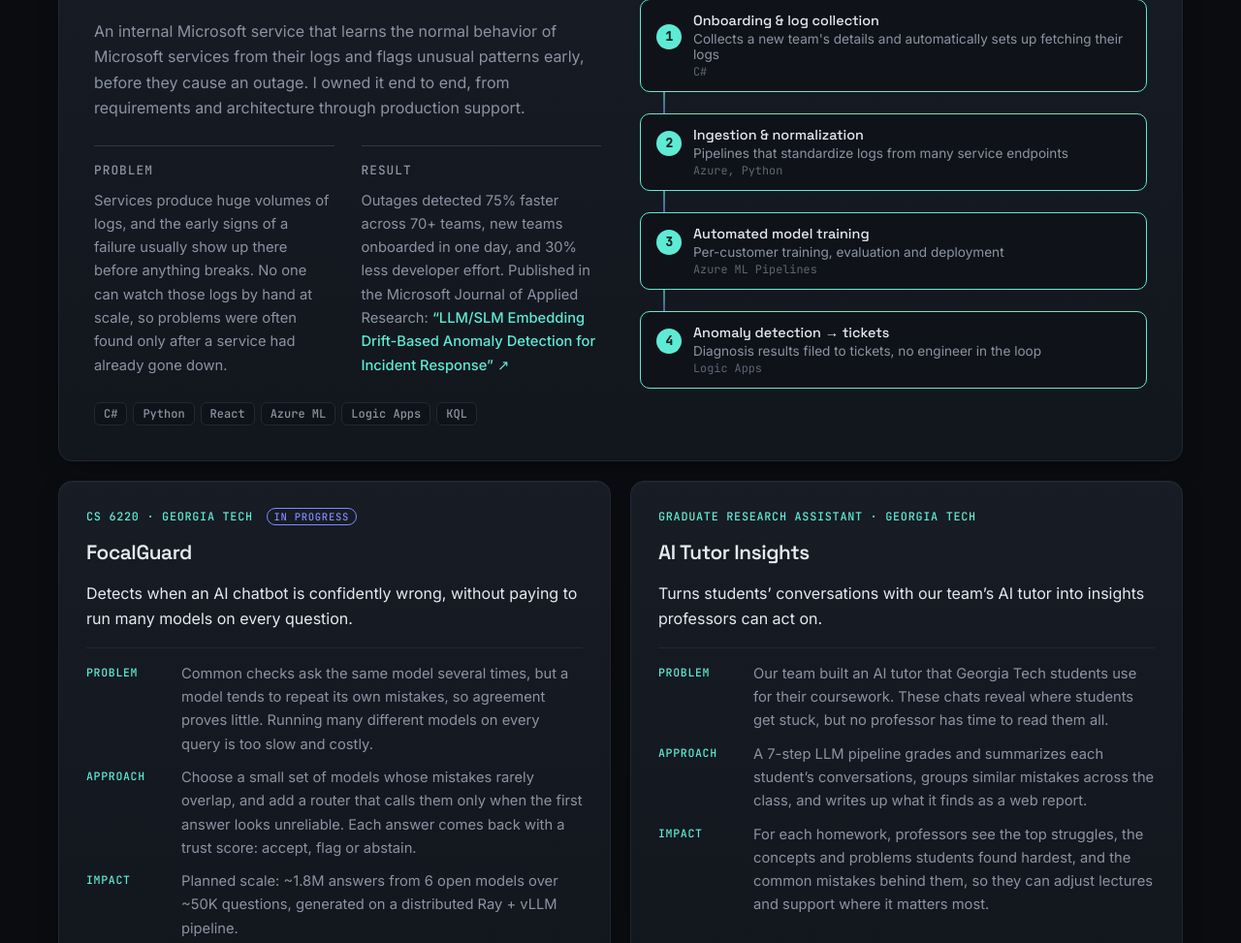
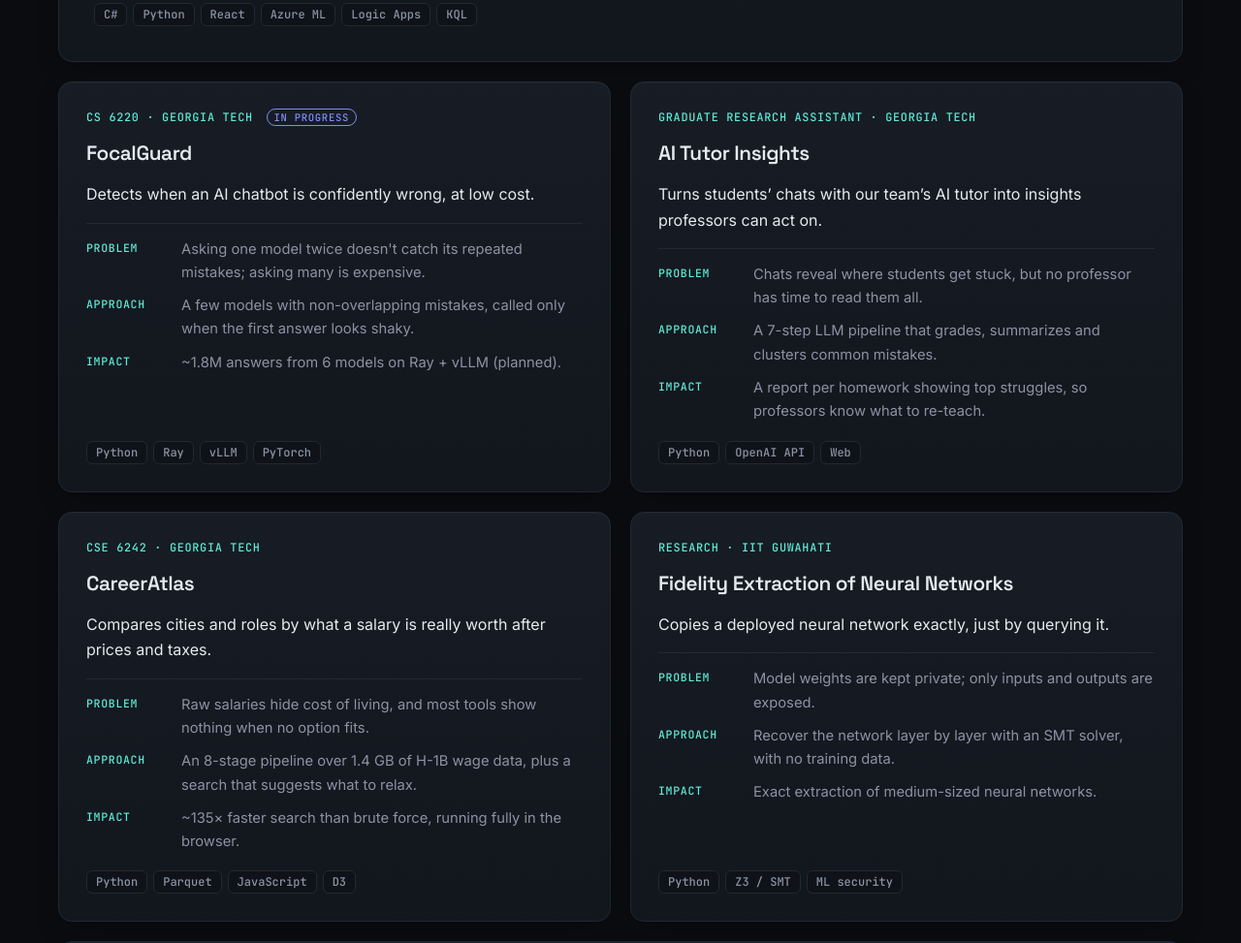
Before and after one commit to sgunti137/sgunti137.github.io, a plain HTML site: page index.html in a window 1280 px wide. Shown: the part 1423-2396 px from the top of the page at 97% size. Drawn offline with Linux system fonts and the light colour scheme.

Commit message:
Cut copy by about a third for faster scanning
Co-Authored-By: Claude Opus 5.5 <noreply@anthropic.com>

```diff
--- a/index.html
+++ b/index.html
@@ -42,9 +42,7 @@
         <p class="pill"><span class="dot"></span>Open to SDE opportunities · starting May 2027</p>
         <h1>Saaketh Gunti</h1>
         <p class="role">Software Engineer · ex-Microsoft · MS CS @ Georgia Tech</p>
-        <p class="lede">At Microsoft, I spent three years designing and building Log Intelligence from a blank design doc to production. It covers onboarding, data pipelines, automated model training and alerting, and it watches the logs of services run by 70+ internal teams to catch outages early. I built every stage and supported it in production.</p>
-        <p class="lede">I'm now doing an MS in Computer Science at Georgia Tech, working on distributed LLM systems and large-scale data pipelines. Before that, I did competitive programming (ICPC, Codeforces 1881) and research at IIT Guwahati on rebuilding neural networks exactly with SMT solvers. Whether it's systems, data or algorithms, I do my best work on problems that don't have an obvious answer yet.</p>
-        <p class="lede">I also work well with AI. I use coding agents like Claude Code every day to explore unfamiliar codebases, prototype quickly and automate repetitive work, and I've built LLM pipelines that run in front of real users. I treat them as a fast collaborator: I own the design, review every change and test what ships.</p>
+        <p class="lede">I spent three years at Microsoft building Log Intelligence end to end, a service that catches outages early for 70+ internal teams. Now I'm doing an MS at Georgia Tech, working on distributed LLM systems. I like hard problems, and I use AI coding agents daily while owning the design and every change that ships.</p>
         <div class="cta">
           <a class="btn primary" href="#work">See my work</a>
           <a class="btn" href="mailto:saaketh.gunti2002@gmail.com">Get in touch</a>
@@ -80,29 +78,29 @@
       <header class="sec-head">
         <p class="num">01</p>
         <h2>Selected work</h2>
-        <p class="sec-sub">Production systems and the research projects I'm proudest of.</p>
+
       </header>
 
       <article class="panel feature">
         <div class="feature-text">
           <p class="kicker">Microsoft · 2023–2026 · Production</p>
           <h3>Log Intelligence</h3>
-          <p>An internal Microsoft service that learns the normal behavior of Microsoft services from their logs and flags unusual patterns early, before they cause an outage. I owned it end to end, from requirements and architecture through production support.</p>
+          <p>An internal Microsoft service that spots unusual patterns in service logs before they cause an outage. I owned it from design to production.</p>
           <div class="pcr">
-            <div><h4>Problem</h4><p>Services produce huge volumes of logs, and the early signs of a failure usually show up there before anything breaks. No one can watch those logs by hand at scale, so problems were often found only after a service had already gone down.</p></div>
-            <div><h4>Result</h4><p>Outages detected 75% faster across 70+ teams, new teams onboarded in one day, and 30% less developer effort. Published in the Microsoft Journal of Applied Research: <a class="paper" href="https://drive.google.com/file/d/1Xjt7t_ROYnAsvgTri2Jnai4uVHuBaBGj/view?usp=sharing" target="_blank" rel="noopener">“LLM/SLM Embedding Drift-Based Anomaly Detection for Incident Response” ↗</a></p></div>
+            <div><h4>Problem</h4><p>Early signs of failure hide in huge volumes of logs, so outages were often caught too late.</p></div>
+            <div><h4>Result</h4><p>75% faster outage detection across 70+ teams, one-day onboarding, 30% less developer effort. Published in the Microsoft Journal of Applied Research: <a class="paper" href="https://drive.google.com/file/d/1Xjt7t_ROYnAsvgTri2Jnai4uVHuBaBGj/view?usp=sharing" target="_blank" rel="noopener">“LLM/SLM Embedding Drift-Based Anomaly Detection for Incident Response” ↗</a></p></div>
           </div>
           <p class="tags"><span>C#</span><span>Python</span><span>React</span><span>Azure ML</span><span>Logic Apps</span><span>KQL</span></p>
         </div>
         <figure class="flow" aria-label="Log Intelligence architecture, all four stages built by me">
           <figcaption>I designed and built all four stages</figcaption>
-          <div class="node accent"><i>1</i>Onboarding &amp; log collection<span>Collects a new team's details and automatically sets up fetching their logs</span><small>C#</small></div>
+          <div class="node accent"><i>1</i>Onboarding &amp; log collection<span>Collects team details, sets up log fetching automatically</span><small>C#</small></div>
           <div class="edge"></div>
-          <div class="node accent"><i>2</i>Ingestion &amp; normalization<span>Pipelines that standardize logs from many service endpoints</span><small>Azure, Python</small></div>
+          <div class="node accent"><i>2</i>Ingestion &amp; normalization<span>Standardizes logs from many services</span><small>Azure, Python</small></div>
           <div class="edge"></div>
-          <div class="node accent"><i>3</i>Automated model training<span>Per-customer training, evaluation and deployment</span><small>Azure ML Pipelines</small></div>
+          <div class="node accent"><i>3</i>Automated model training<span>Trains and deploys a model per team</span><small>Azure ML Pipelines</small></div>
           <div class="edge"></div>
-          <div class="node accent"><i>4</i>Anomaly detection → tickets<span>Diagnosis results filed to tickets, no engineer in the loop</span><small>Logic Apps</small></div>
+          <div class="node accent"><i>4</i>Anomaly detection → tickets<span>Files findings as tickets, no engineer needed</span><small>Logic Apps</small></div>
         </figure>
       </article>
 
@@ -110,44 +108,44 @@
         <article class="panel card">
           <p class="kicker">CS 6220 · Georgia Tech <span class="badge">in progress</span></p>
           <h3>FocalGuard</h3>
-          <p class="summary">Detects when an AI chatbot is confidently wrong, without paying to run many models on every question.</p>
+          <p class="summary">Detects when an AI chatbot is confidently wrong, at low cost.</p>
           <dl class="pai">
-            <dt>Problem</dt><dd>Common checks ask the same model several times, but a model tends to repeat its own mistakes, so agreement proves little. Running many different models on every query is too slow and costly.</dd>
-            <dt>Approach</dt><dd>Choose a small set of models whose mistakes rarely overlap, and add a router that calls them only when the first answer looks unreliable. Each answer comes back with a trust score: accept, flag or abstain.</dd>
-            <dt>Impact</dt><dd>Planned scale: ~1.8M answers from 6 open models over ~50K questions, generated on a distributed Ray + vLLM pipeline.</dd>
+            <dt>Problem</dt><dd>Asking one model twice doesn't catch its repeated mistakes; asking many is expensive.</dd>
+            <dt>Approach</dt><dd>A few models with non-overlapping mistakes, called only when the first answer looks shaky.</dd>
+            <dt>Impact</dt><dd>~1.8M answers from 6 models on Ray + vLLM (planned).</dd>
           </dl>
           <p class="tags"><span>Python</span><span>Ray</span><span>vLLM</span><span>PyTorch</span></p>
         </article>
         <article class="panel card">
           <p class="kicker">Graduate Research Assistant · Georgia Tech</p>
           <h3>AI Tutor Insights</h3>
-          <p class="summary">Turns students’ conversations with our team’s AI tutor into insights professors can act on.</p>
+          <p class="summary">Turns students’ chats with our team’s AI tutor into insights professors can act on.</p>
           <dl class="pai">
-            <dt>Problem</dt><dd>Our team built an AI tutor that Georgia Tech students use for their coursework. These chats reveal where students get stuck, but no professor has time to read them all.</dd>
-            <dt>Approach</dt><dd>A 7-step LLM pipeline grades and summarizes each student’s conversations, groups similar mistakes across the class, and writes up what it finds as a web report.</dd>
-            <dt>Impact</dt><dd>For each homework, professors see the top struggles, the concepts and problems students found hardest, and the common mistakes behind them, so they can adjust lectures and support where it matters most.</dd>
+            <dt>Problem</dt><dd>Chats reveal where students get stuck, but no professor has time to read them all.</dd>
+            <dt>Approach</dt><dd>A 7-step LLM pipeline that grades, summarizes and clusters common mistakes.</dd>
+            <dt>Impact</dt><dd>A report per homework showing top struggles, so professors know what to re-teach.</dd>
           </dl>
           <p class="tags"><span>Python</span><span>OpenAI API</span><span>Web</span></p>
         </article>
         <article class="panel card">
           <p class="kicker">CSE 6242 · Georgia Tech</p>
           <h3>CareerAtlas</h3>
-          <p class="summary">Helps job seekers compare cities and roles by what a salary is actually worth after local prices and taxes.</p>
+          <p class="summary">Compares cities and roles by what a salary is really worth after prices and taxes.</p>
           <dl class="pai">
-            <dt>Problem</dt><dd>Salary data is huge and messy, and a raw number hides cost of living and taxes. When no option meets all of someone’s requirements, most tools simply show nothing.</dd>
-            <dt>Approach</dt><dd>An 8-stage pipeline cleans 1.4 GB of public H-1B wage filings, maps them to cities and adjusts for prices. A search engine then suggests which requirement to loosen and explains why.</dd>
-            <dt>Impact</dt><dd>A custom index answers searches about 135× faster than brute force and runs entirely in the browser. The take-home pay calculator is tested against official tax tables.</dd>
+            <dt>Problem</dt><dd>Raw salaries hide cost of living, and most tools show nothing when no option fits.</dd>
+            <dt>Approach</dt><dd>An 8-stage pipeline over 1.4 GB of H-1B wage data, plus a search that suggests what to relax.</dd>
+            <dt>Impact</dt><dd>~135× faster search than brute force, running fully in the browser.</dd>
           </dl>
           <p class="tags"><span>Python</span><span>Parquet</span><span>JavaScript</span><span>D3</span></p>
         </article>
         <article class="panel card">
           <p class="kicker">Research · IIT Guwahati</p>
           <h3>Fidelity Extraction of Neural Networks</h3>
-          <p class="summary">Fidelity extraction: copying a deployed neural network so it behaves identically to the original, just by querying it.</p>
+          <p class="summary">Copies a deployed neural network exactly, just by querying it.</p>
           <dl class="pai">
-            <dt>Problem</dt><dd>Companies treat trained models as valuable property and keep the weights private, exposing only the ability to send an input and read the output.</dd>
-            <dt>Approach</dt><dd>Recover the network one layer at a time with an SMT solver, using only input-output queries and no training data. A tool generates the attack code from the network’s structure.</dd>
-            <dt>Impact</dt><dd>Achieved exact, functionally identical extraction of medium-sized neural networks.</dd>
+            <dt>Problem</dt><dd>Model weights are kept private; only inputs and outputs are exposed.</dd>
+            <dt>Approach</dt><dd>Recover the network layer by layer with an SMT solver, with no training data.</dd>
+            <dt>Impact</dt><dd>Exact extraction of medium-sized neural networks.</dd>
           </dl>
           <p class="tags"><span>Python</span><span>Z3 / SMT</span><span>ML security</span></p>
         </article>
@@ -181,7 +179,7 @@
         <li class="panel">
           <span class="when">2023 – 2026</span>
           <div><h3>Software Engineer</h3><p class="org">Microsoft</p></div>
-          <p>Led Log Intelligence end to end. Ingestion pipelines, automated ML training, fault-diagnosis automation, security reviews with Microsoft security engineering.</p>
+          <p>Led Log Intelligence end to end, from design to production support.</p>
         </li>
         <li class="panel">
           <span class="when">2022 – 2023</span>
@@ -191,7 +189,7 @@
         <li class="panel">
           <span class="when">Summer 2022</span>
           <div><h3>SDE Intern</h3><p class="org">Microsoft</p></div>
-          <p>Built a blob-storage cost framework (automated tiering, moves, lifecycle) and migrated archival from Databricks to Synapse.</p>
+          <p>Automated blob-storage cost management; migrated archival to Synapse.</p>
         </li>
       </ol>
     </section>
@@ -208,7 +206,7 @@
           <div class="edu-row"><b>Georgia Institute of Technology</b><span>MS, Computer Science · GPA 4.0/4.0</span></div>
           <div class="edu-row"><b>IIT Guwahati</b><span>B.Tech, CSE · CPI 8.81/10 · 2019–2023</span></div>
           <h4 class="mt">Teaching &amp; community</h4>
-          <p>TA for Machine Learning and Computer Networks. Ran data-structures and algorithms bootcamps as ICPC executive.</p>
+          <p>TA for Machine Learning and Computer Networks; ran algorithms bootcamps.</p>
         </div>
         <div class="awards">
           <div class="panel award"><b>#3</b><span>Microsoft Global Hackathon 2023, #1 in India</span></div>
```
